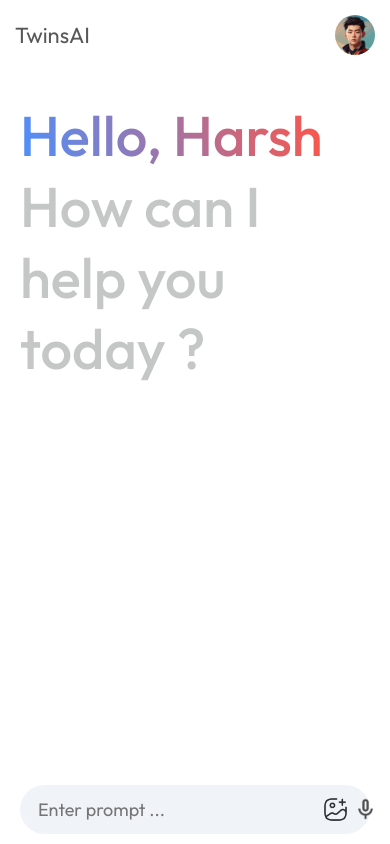
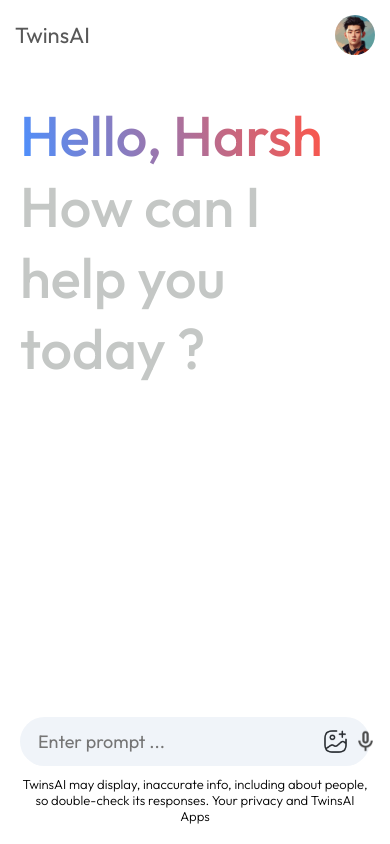
Before and after one commit to thisistoomuchHarsh/TwinsAI, a React (Vite) app: page / in a window 390 px wide. Built offline with nearby package versions, Linux system fonts and the light colour scheme.

Commit message:
minor changes

```diff
--- a/src/Components/Main/Main.css
+++ b/src/Components/Main/Main.css
@@ -1,6 +1,6 @@
 .main {
   flex: 1;
-  min-height: 100vh;
+  height: 100vh;
   position: relative;
 }
 
@@ -207,7 +207,7 @@
     display: none;
   }
 
-  .bottom-info {
-    display: none;
+  .main {
+    height: 100vh;
   }
 }
```
